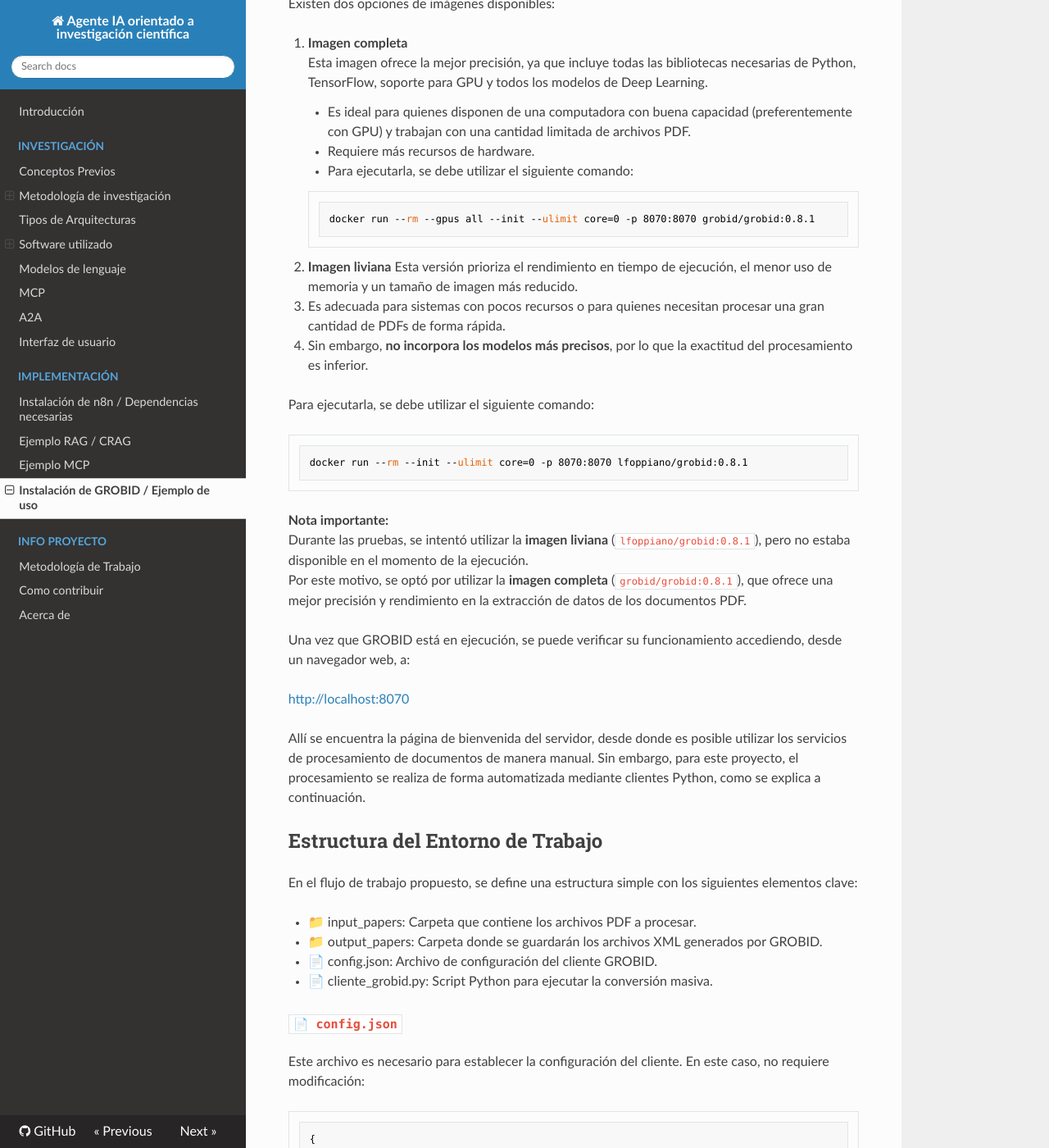
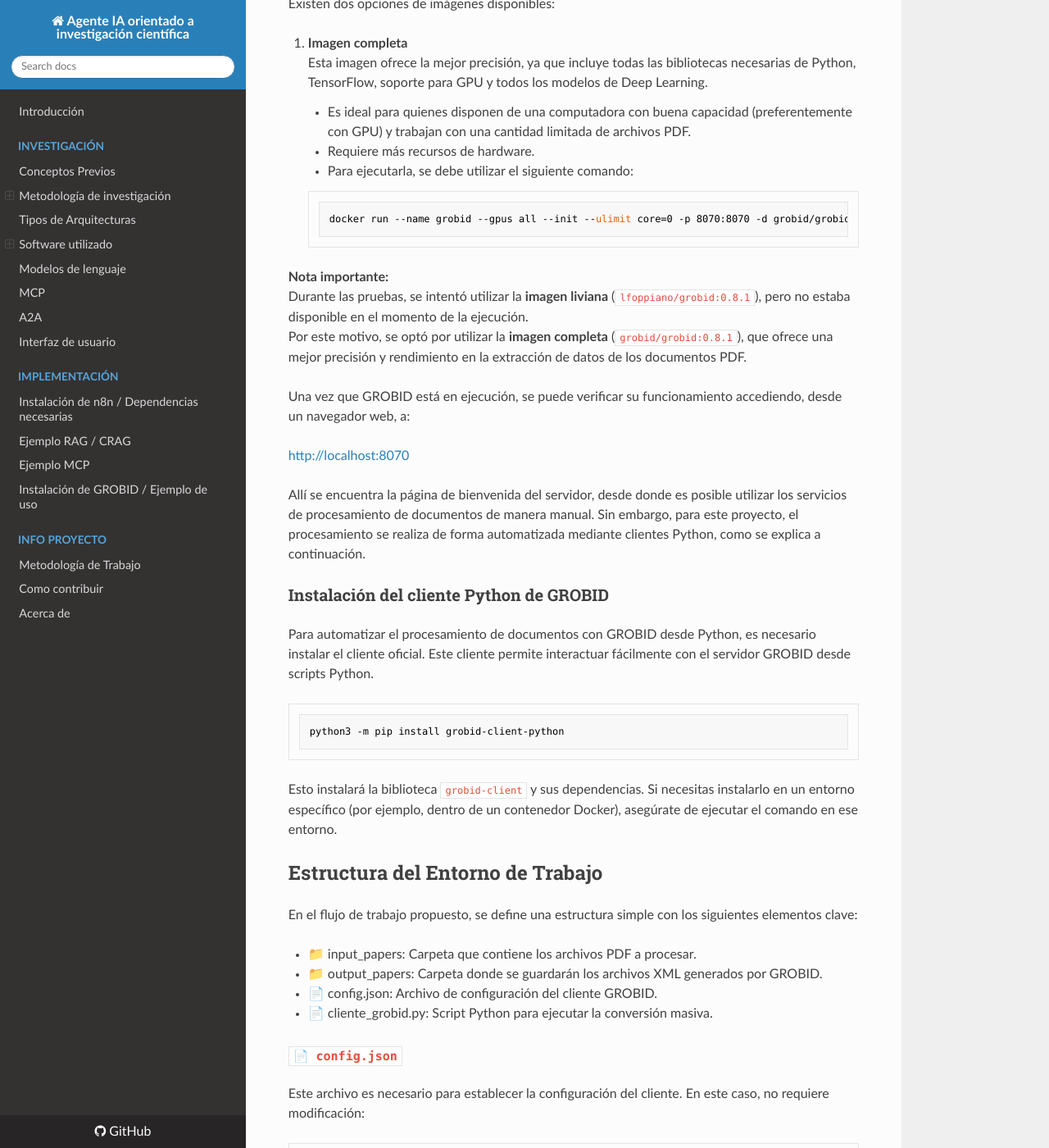
Before and after one commit to danunziata/pps-kevin_haponiuk-2025, an MkDocs documentation site: the page built from docs/pruebas/05_install-grobid.md, in a window 1280 px wide and 1400 px high, scrolled down 780 px. Shown: the whole window at 82% size. Built offline with MkDocs 1.6.1, drawn with Linux system fonts in a browser that asks for light colours; nearby versions of some CDN libraries; some of the changed text lies outside the part shown.

Commit message:
docs: reorganización, carpeta pruebas creada

````diff
--- a/docs/implementacion/05_install-grobid.md
+++ b/docs/pruebas/05_install-grobid.md
@@ -15,19 +15,8 @@
     - Para ejecutarla, se debe utilizar el siguiente comando:
 
       ```bash
-      docker run --rm --gpus all --init --ulimit core=0 -p 8070:8070 grobid/grobid:0.8.1
+      docker run --name grobid --gpus all --init --ulimit core=0 -p 8070:8070 -d grobid/grobid:0.8.2
       ```
-
-2. **Imagen liviana**
-   Esta versión prioriza el rendimiento en tiempo de ejecución, el menor uso de memoria y un tamaño de imagen más reducido.
-   - Es adecuada para sistemas con pocos recursos o para quienes necesitan procesar una gran cantidad de PDFs de forma rápida.
-   - Sin embargo, **no incorpora los modelos más precisos**, por lo que la exactitud del procesamiento es inferior.
-
-   Para ejecutarla, se debe utilizar el siguiente comando:
-
-   ```bash
-   docker run --rm --init --ulimit core=0 -p 8070:8070 lfoppiano/grobid:0.8.1
-   ```
 
 **Nota importante:**
 Durante las pruebas, se intentó utilizar la **imagen liviana** (`lfoppiano/grobid:0.8.1`), pero no estaba disponible en el momento de la ejecución.
@@ -38,6 +27,16 @@
 [http://localhost:8070](http://localhost:8070)
 
 Allí se encuentra la página de bienvenida del servidor, desde donde es posible utilizar los servicios de procesamiento de documentos de manera manual. Sin embargo, para este proyecto, el procesamiento se realiza de forma automatizada mediante clientes Python, como se explica a continuación.
+
+### Instalación del cliente Python de GROBID
+
+Para automatizar el procesamiento de documentos con GROBID desde Python, es necesario instalar el cliente oficial. Este cliente permite interactuar fácilmente con el servidor GROBID desde scripts Python.
+
+```bash
+python3 -m pip install grobid-client-python
+```
+
+Esto instalará la biblioteca `grobid-client` y sus dependencias. Si necesitas instalarlo en un entorno específico (por ejemplo, dentro de un contenedor Docker), asegúrate de ejecutar el comando en ese entorno.
 
 ## Estructura del Entorno de Trabajo
 
@@ -76,7 +75,12 @@
 
 El script utiliza la biblioteca `grobid-client` para interactuar con el servidor GROBID. La función `process` se encarga de procesar los documentos PDF en la carpeta `input_papers`, generando archivos XML que se guardan en la carpeta `output_papers`. Los parámetros adicionales permiten ajustar el comportamiento del procesamiento, como la consolidación de citas y las coordenadas TEI.
 
-Una vez ejecutado el script, se puede verificar el resultado en las carpetas `input_papers` y `output_papers`:
+Para ejecutar el script, se debe usar específicamente Python 3 con el comando:
+
+```python
+python3 cliente_grobid.py
+```
+
 
 <p align="center">
   <img src="/images/grobid-pdf_xml-example.png" width="100%">
````
Also changed, not shown: docs/pruebas/01_install-n8n.md (renamed from docs/implementacion/01_install-n8n.md), docs/pruebas/02_ejemplo-rag-crag.md (renamed from docs/implementacion/02_ejemplo-rag-crag.md), docs/pruebas/03_ejemplo-mcp.md (renamed from docs/implementacion/03_ejemplo-mcp.md).
